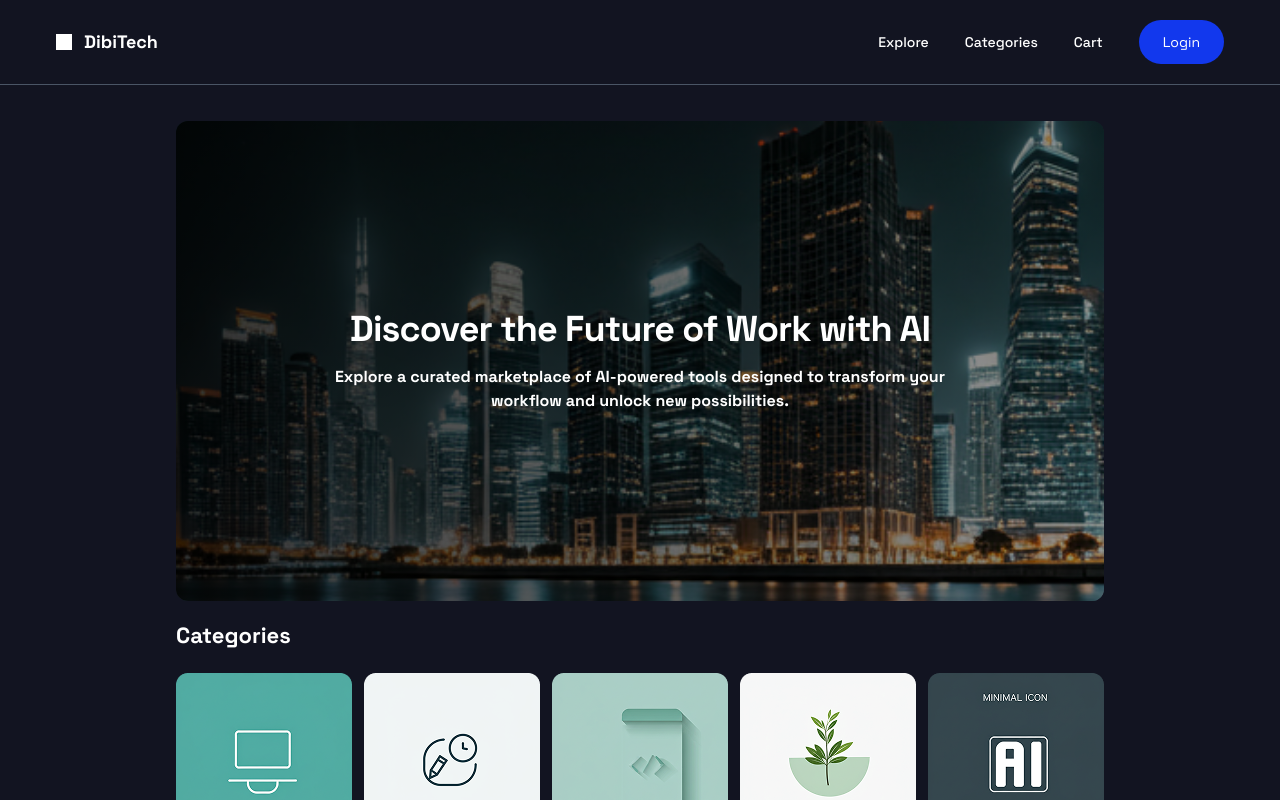
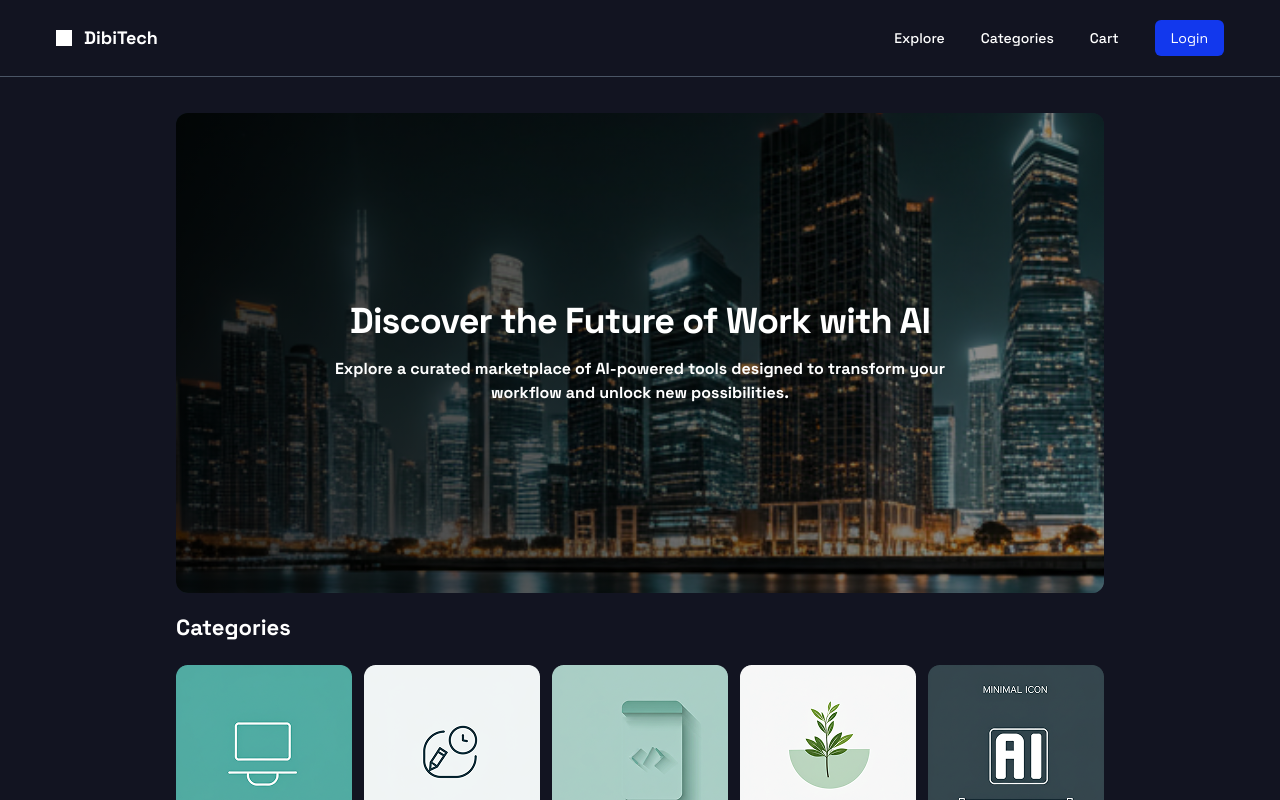
Before and after one commit to afifahmad121/marketplaceV2, a React (Vite) app: page / in a window 1280 px wide. Shown: the top 800 px of the page. Built offline with nearby package versions, Linux system fonts and the light colour scheme; a web font is replaced by a local one.

Commit message:
edit button classname rounded-md

```diff
--- a/src/components/shared/Button.jsx
+++ b/src/components/shared/Button.jsx
@@ -5,7 +5,7 @@ export const Button = ({ title, to }) => {
     <Link to={to}>
       <button
         className="bg-button transition delay-150 duration-300 ease-in-out hover:-translate-y-1 hover:scale-100 hover:bg-indigo-500 ...
- text-fontWhite text-sm px-6 py-3 right-4 left-4 mr-10 mt-3 mb-3 rounded-full flex items-center"
+ text-fontWhite text-sm py-2 px-4 right-4 left-4 mr-10 mt-3 mb-3 rounded-md flex items-center"
       >
         {title}
       </button>
```
